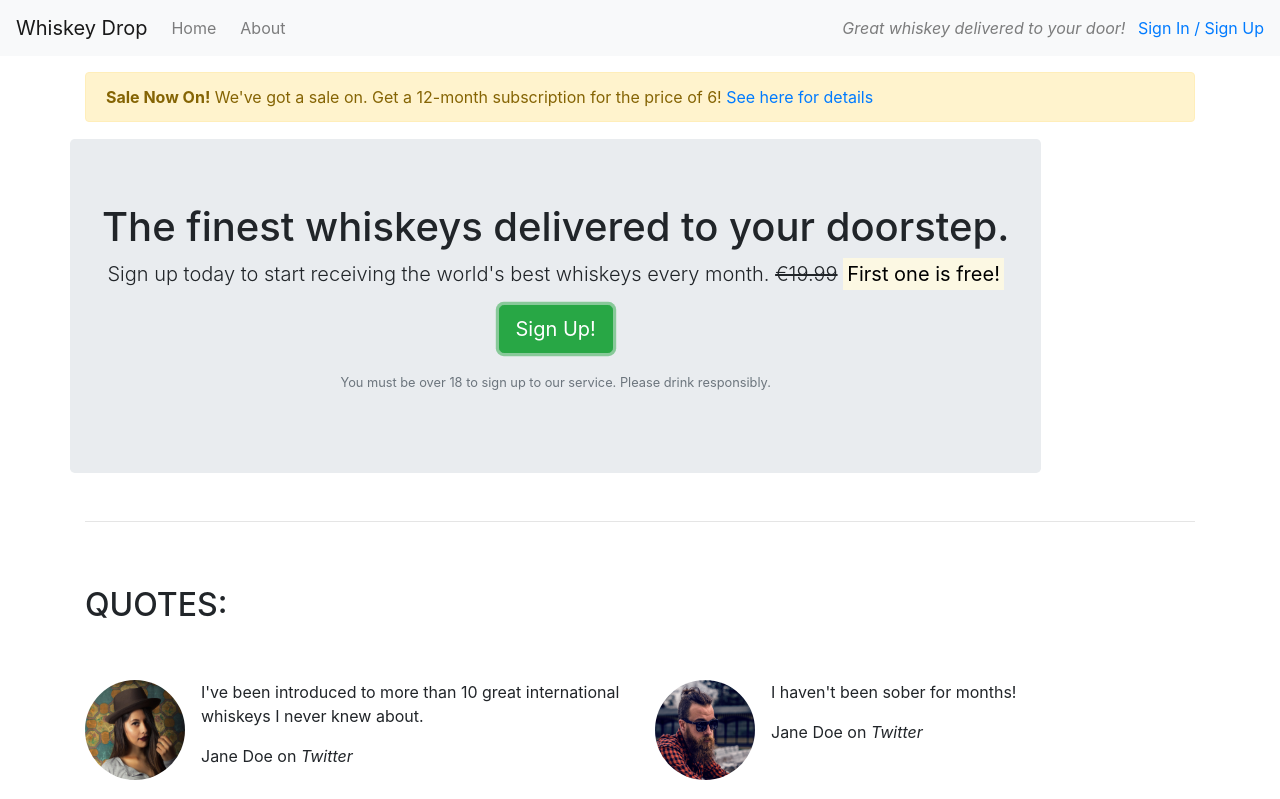
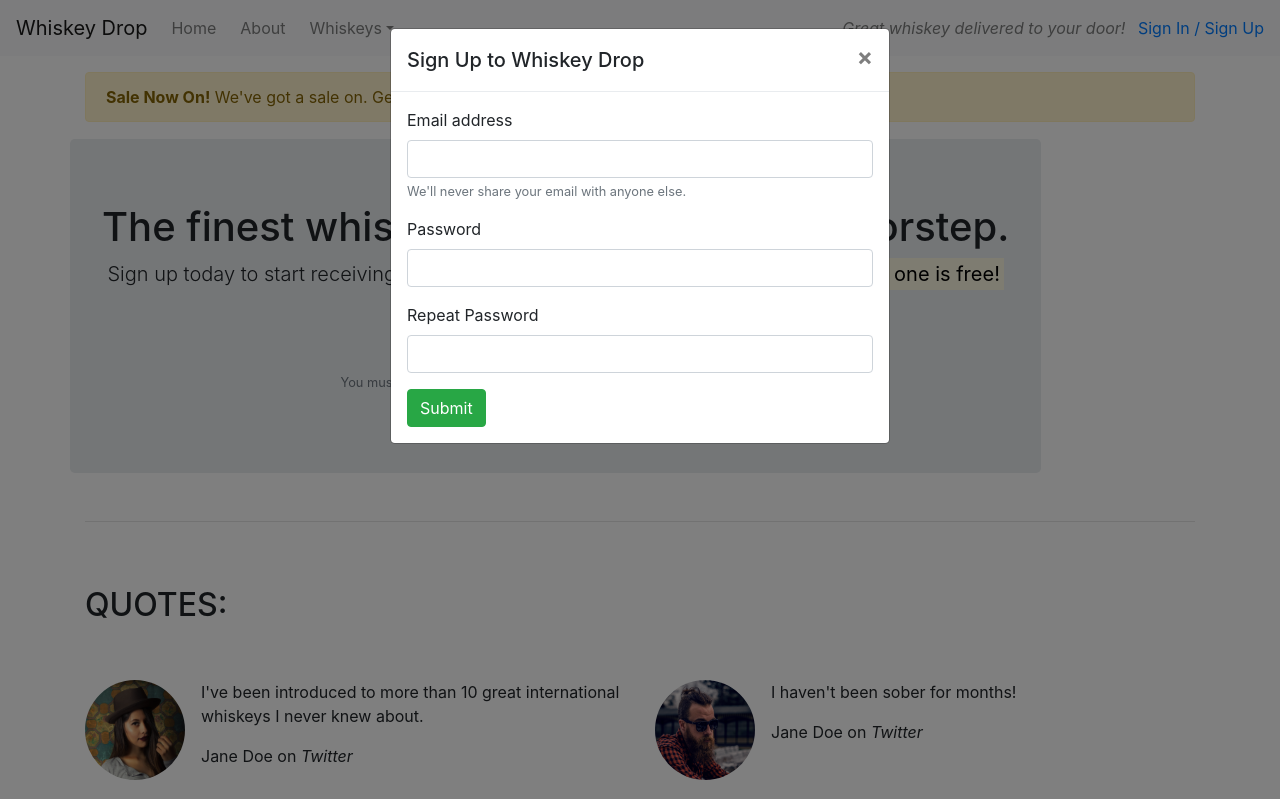
Before and after one commit to MauRuRo/Bootstrap-Discovery, a plain HTML site: page index.html in a window 1280 px wide. Both pictures are taken after a click on the button "Sign Up!". Shown: the top 799 px of the page. Drawn offline with nearby package versions, Linux system fonts and the light colour scheme.

Commit message:
Javascript 2 adjustments

```diff
--- a/index.html
+++ b/index.html
@@ -12,11 +12,28 @@
 <body>
 	<nav class="navbar navbar-light bg-light navbar-expand-sm">
 		<a href="/" class="navbar-brand">Whiskey Drop</a>
-		<ul class="navbar-nav mr-auto">
-			<li class="acitve nav-item mr-2"><a href="/" class="nav-link">Home</a></li>
-			<li class="nav-item mr-2"><a href="/about" class="nav-link">About</a></li>
-			<li class="nav-item mr-2 d-block d-sm-none"><a href="/login" class="nav-link">Sign In / Sign Up</a></li>
-		</ul>
+
+		<button class="navbar-toggler ml-auto" type="button" data-toggle="collapse" data-target="#navbarNavDropdown" aria-controls="navbarDropdown" aria-expanded="false" aria-label="Toggle navigation">
+        <span class="navbar-toggler-icon"></span>
+        </button>
+		<div class="collapse navbar-collapse" id="navbarNavDropdown">
+			<ul class="navbar-nav mr-auto">
+				<li class="acitve nav-item mr-2"><a href="/" class="nav-link">Home</a></li>
+				<li class="nav-item mr-2"><a href="/about" class="nav-link">About</a></li>
+				<li class="nav-item dropdown">
+					<a class="nav-link dropdown-toggle" href="/" id="navbarDropdownMenuLink" role="button"
+						data-toggle="dropdown" aria-haspopup="true" aria-expanded="false">
+						Whiskeys</a>
+					<div class="dropdown-menu" aria-labelledby="navbarDropdownMenuLink">
+						<a class="dropdown-item" href="#">Irish</a>
+						<a class="dropdown-item" href="#">Scotch</a>
+						<a class="dropdown-item" href="#">Japanese</a>
+						<a class="dropdown-item" href="#">American</a>
+					</div>
+				</li>
+				<li class="nav-item mr-2 d-block d-sm-none"><a href="/login" class="nav-link">Sign In / Sign Up</a></li>
+			</ul>
+		</div>
 		<div class="d-none d-md-block">
 			<p class="navbar-text my-auto mr-2"><em>Great whiskey delivered to your door!</em></p>
 			<a href="/login">Sign In / Sign Up</a>
@@ -41,7 +58,8 @@
 					<s class="d-none d-sm-inline">€19.99</s>
 					<span class="d-inline d-sm-none"><br></span>
 					<strong><mark>First one is free!</mark></strong></p>
-				<p><button class="btn btn-lg btn-success">Sign Up!</button></p>
+				<p><button class="btn btn-lg btn-success" data-toggle="modal" data-target="#signUpModal">Sign Up!</button>
+				</p>
 				<p class="text-muted">
 					<small>You must be over 18 to sign up to our service. Please drink responsibly.</small></p>
 			</section>
@@ -183,6 +201,49 @@
 		</section> -->
 		<!-- /.features -->
 	</article>
+
+	<div class="modal" tabindex="-1" role="dialog" id="signUpModal">
+		<div class="modal-dialog" role="document">
+			<div class="modal-content">
+				<div class="modal-header">
+					<h5 class="modal-title">Sign Up to Whiskey Drop</h5>
+					<button type="button" class="close" data-dismiss="modal" aria-label="Close">
+          <span aria-hidden="true">&times;</span>
+        </button>
+				</div>
+				<div class="modal-body">
+					<form>
+						<div class="form-group">
+							<label for="exampleInputEmail1">Email address</label>
+							<input type="email" class="form-control" id="exampleInputEmail1" aria-describedby="emailHelp">
+							<small id="emailHelp" class="form-text text-muted">We'll never share your email with anyone else.</small>
+						</div>
+						<div class="form-group">
+							<label for="exampleInputPassword1">Password</label>
+							<input type="password" class="form-control" id="exampleInputPassword1">
+                        </div>
+                        <div class="form-group">
+							<label for="repeatPassword">Repeat Password</label>
+							<input type="password" class="form-control" id="repeatPassword">
+                        </div>
+
+							<button type="submit" class="btn btn-success">Submit</button>
+					</form>
+				</div>
+
+			</div>
+		</div>
+	</div>
+
+	<script src="https://code.jquery.com/jquery-3.4.1.slim.min.js"
+		integrity="sha384-J6qa4849blE2+poT4WnyKhv5vZF5SrPo0iEjwBvKU7imGFAV0wwj1yYfoRSJoZ+n" crossorigin="anonymous">
+	</script>
+	<script src="https://cdn.jsdelivr.net/npm/popper.js@1.16.0/dist/umd/popper.min.js"
+		integrity="sha384-Q6E9RHvbIyZFJoft+2mJbHaEWldlvI9IOYy5n3zV9zzTtmI3UksdQRVvoxMfooAo" crossorigin="anonymous">
+	</script>
+	<script src="https://stackpath.bootstrapcdn.com/bootstrap/4.4.1/js/bootstrap.min.js"
+		integrity="sha384-wfSDF2E50Y2D1uUdj0O3uMBJnjuUD4Ih7YwaYd1iqfktj0Uod8GCExl3Og8ifwB6" crossorigin="anonymous">
+	</script>
 </body>
 
 </html>
```
